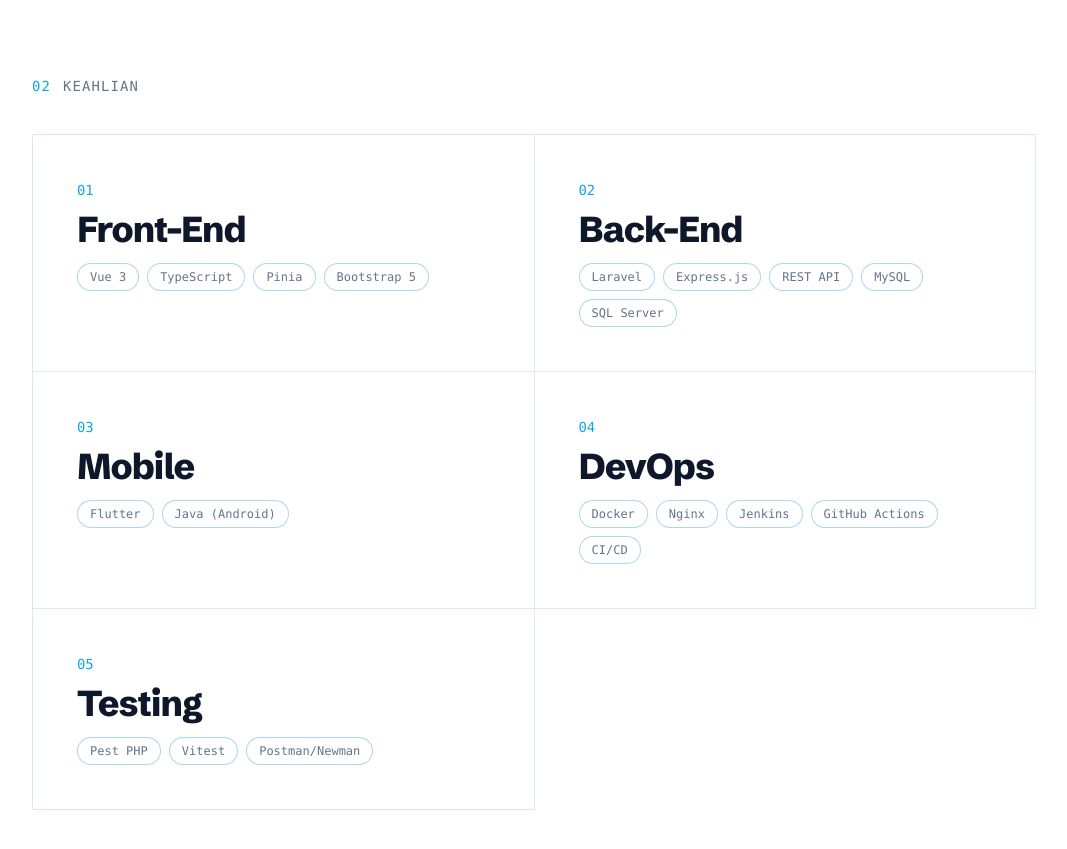
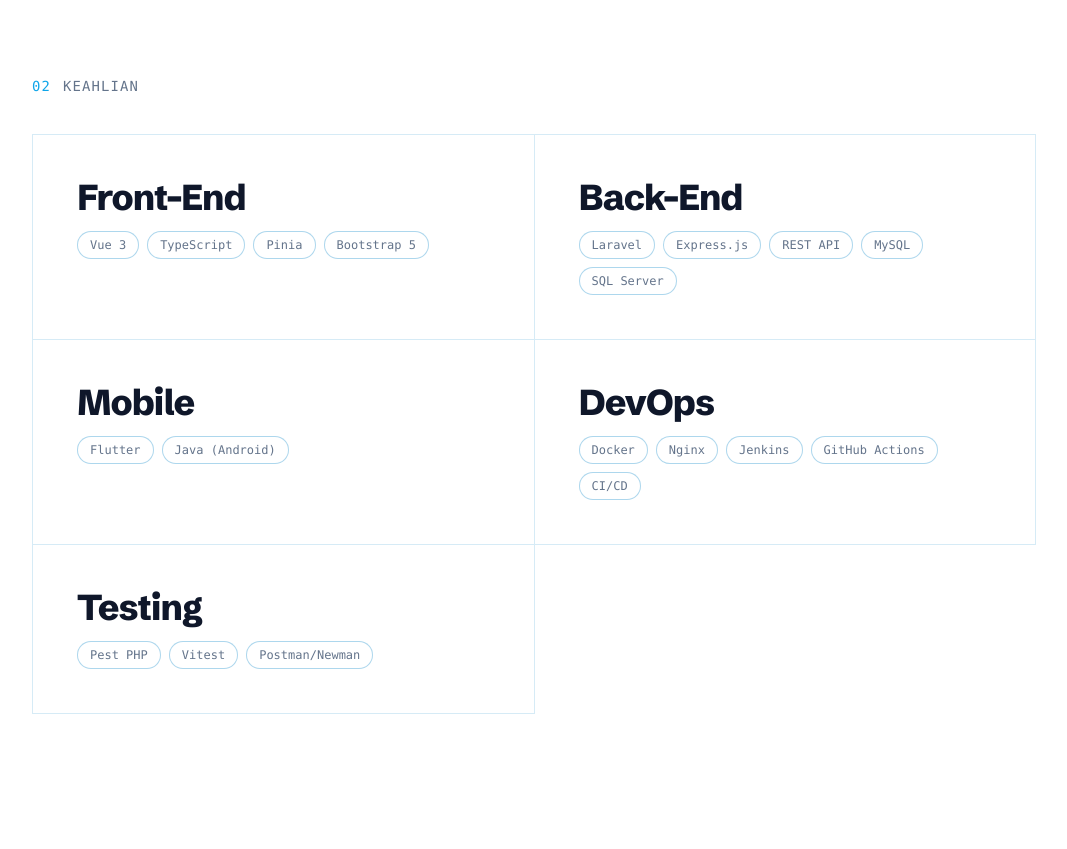
Before and after one commit to haidi20/haidi20, a Vue app in the folder fe/: page / in a window 1280 px wide. Shown: the part 2000-2849 px from the top of the page, without its empty margins (99-1166 px from the left). Built offline with nearby package versions, Linux system fonts and the light colour scheme.

Commit message:
[Update] Hapus nomor indeks pada grid keahlian

```diff
--- a/fe/src/components/SkillsSection.vue
+++ b/fe/src/components/SkillsSection.vue
@@ -2,8 +2,7 @@
   <section id="keahlian" class="skills" data-reveal>
     <p class="label"><span class="num" aria-hidden="true">02</span>Keahlian</p>
     <ul class="grid">
-      <li v-for="(group, i) in profileStore.skills" :key="group.category" class="cell">
-        <span class="index" aria-hidden="true">{{ String(i + 1).padStart(2, '0') }}</span>
+      <li v-for="group in profileStore.skills" :key="group.category" class="cell">
         <h3>{{ group.category }}</h3>
         <ul class="items">
           <li v-for="item in group.items" :key="item">{{ item }}</li>
@@ -62,15 +61,8 @@ const profileStore = useProfileStore();
   background: var(--accent-wash);
 }
 
-.index {
-  font-family: var(--mono);
-  font-size: var(--step-small);
-  color: var(--accent);
-  font-variant-numeric: tabular-nums;
-}
-
 .cell h3 {
-  margin: 12px 0 16px;
+  margin: 0 0 16px;
   font-size: clamp(1.5rem, 1.2rem + 1.4vw, 2.25rem);
   font-weight: 800;
   letter-spacing: -0.03em;
```
Also changed, not shown: 5 other files (tests, documents, lock files or other folders).
